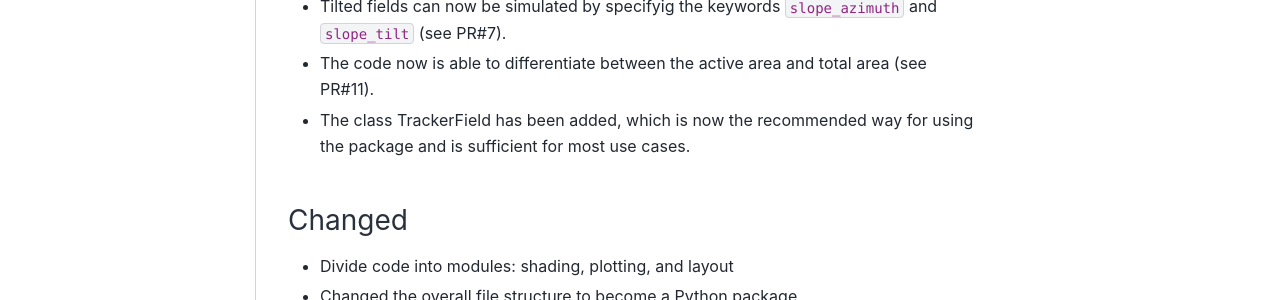
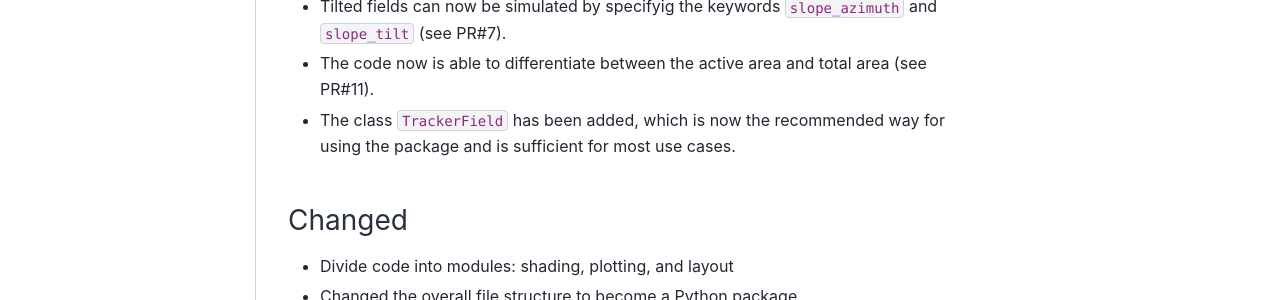
Before and after one commit to pvlib/twoaxistracking, a Sphinx documentation site: the page built from docs/source/whatsnew.md, in a window 1280 px wide and 1399 px high. Shown: the part 504-804 px from the top of the window. Built offline with Sphinx 7.4.7 and the Sphinx Book theme 1.1.4, drawn with Linux system fonts in a browser that asks for light colours.

```diff
--- a/docs/source/whatsnew.md
+++ b/docs/source/whatsnew.md
@@ -13,7 +13,7 @@ and this project adheres to [Semantic Versioning](https://semver.org/spec/v2.0.0
 - Tilted fields can now be simulated by specifyig the keywords ``slope_azimuth`` and
    ``slope_tilt`` (see PR#7).
 - The code now is able to differentiate between the active area and total area (see PR#11).
-- The class TrackerField has been added, which is now the recommended way for using
+- The class `TrackerField` has been added, which is now the recommended way for using
   the package and is sufficient for most use cases.
 
 ### Changed
```
